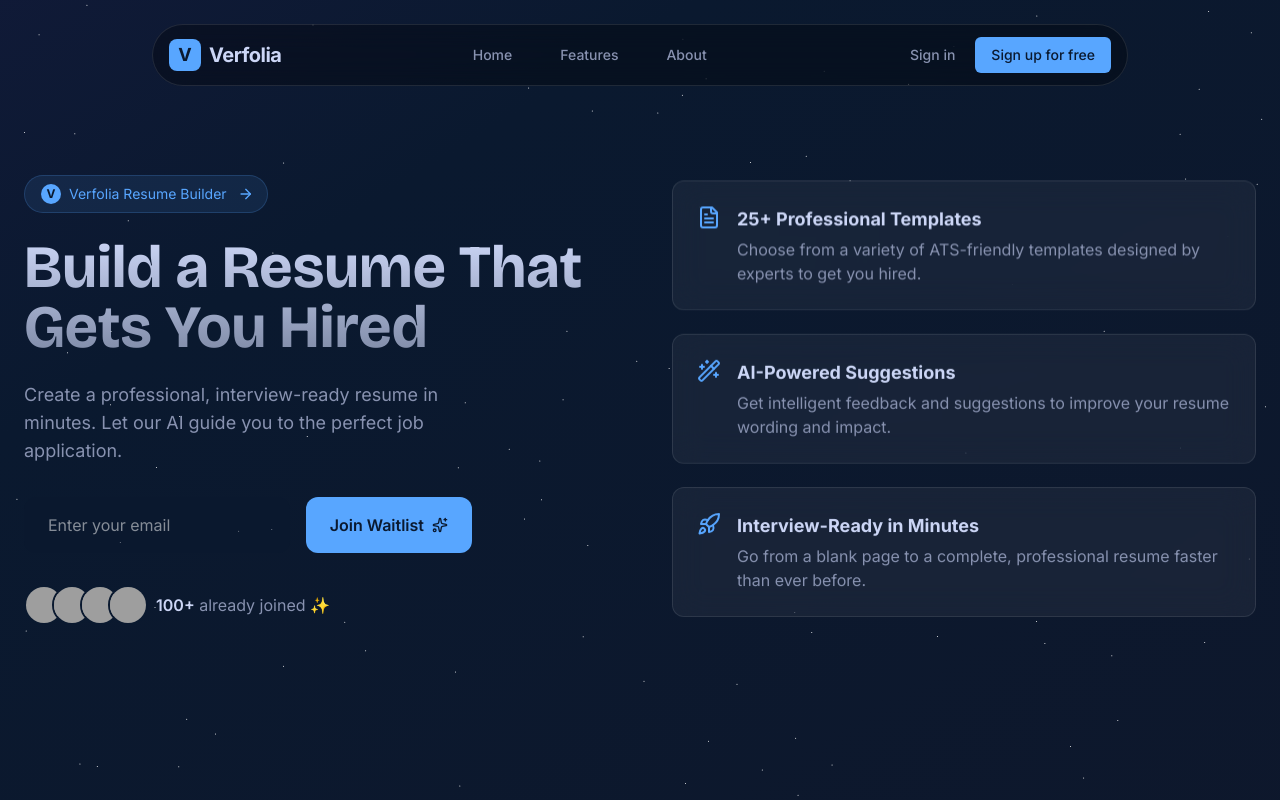
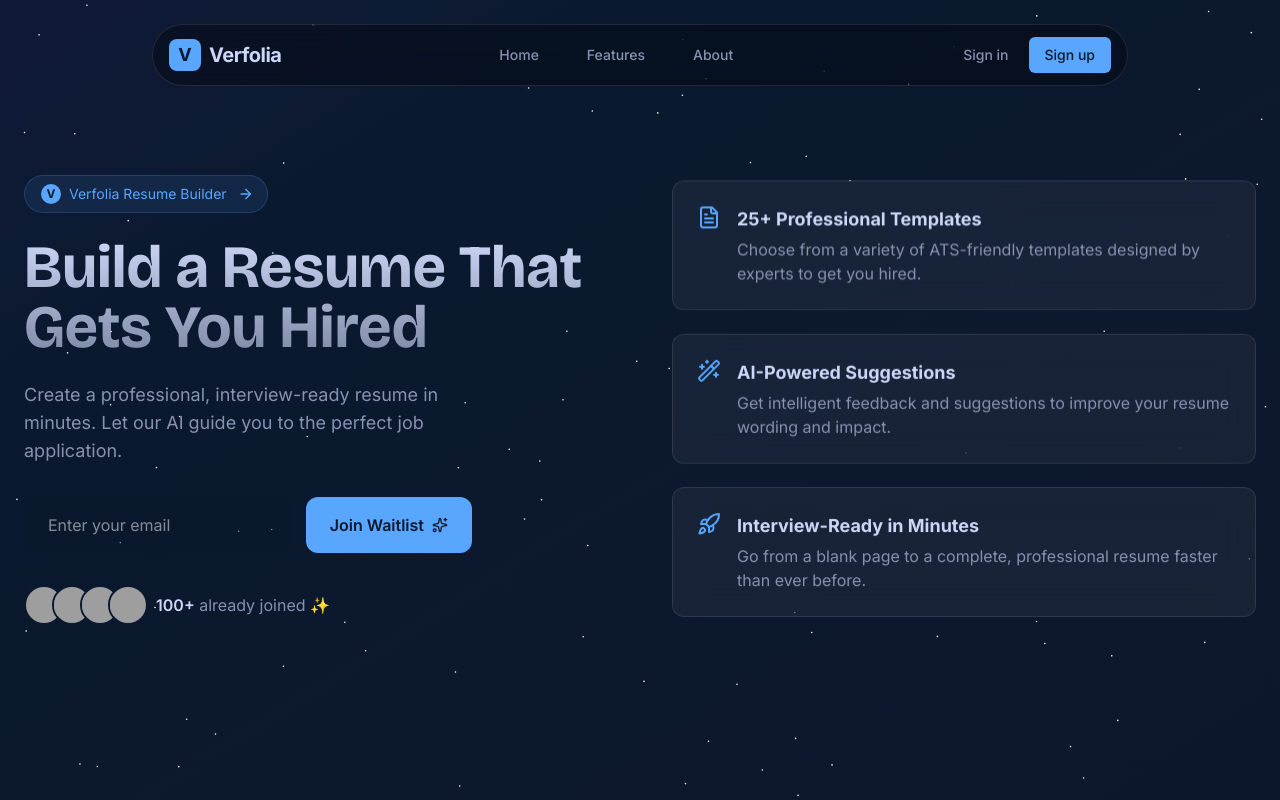
Before and after one commit to BhumiZalte12/Waitlist-verfolia, a Next.js app: page / in a window 1280 px wide. Built offline with nearby package versions, Linux system fonts and the light colour scheme; grey boxes are pictures that could not be loaded.

Commit message:
layout changed

```diff
--- a/src/app/layout.tsx
+++ b/src/app/layout.tsx
@@ -3,13 +3,13 @@ import type { Metadata } from 'next';
 import { Inter } from 'next/font/google';
 import './globals.css';
 import { ThemeProvider } from '@/components/ui/theme-provider';
-import Navbar from '@/components/navbar';
+import Navbar from '@/components/navbar'; // Import the Navbar
 
 const inter = Inter({ subsets: ['latin'] });
 
 export const metadata: Metadata = {
-  title: 'Join The Waitlist!',
-  description: 'Get early access to our new platform.',
+  title: 'Verfolia - Join the Waitlist',
+  description: 'The best way to build your resume.',
 };
 
 export default function RootLayout({
@@ -22,11 +22,11 @@ export default function RootLayout({
       <body className={inter.className}>
         <ThemeProvider
           attribute="class"
-          defaultTheme="dark" // Set default theme to dark
+          defaultTheme="dark"
           enableSystem
           disableTransitionOnChange
         >
-          <Navbar />
+          <Navbar /> {/* This is the correct placement */}
           {children}
         </ThemeProvider>
       </body>
--- a/src/components/navbar.tsx
+++ b/src/components/navbar.tsx
@@ -6,18 +6,14 @@ import Link from "next/link";
 import { motion } from "framer-motion";
 import { Menu, X } from "lucide-react";
 
-// NOTE: The 'useAuth' import has been removed.
-
 const navigationLinks = [
   { href: "/", label: "Home" },
-  { href: "#features", label: "Features" },
-  { href: "#about", label: "About" },
+  { href: "/", label: "Features" },
+  { href: "/", label: "About" },
 ];
 
 export default function Navbar() {
   const [mobileMenuOpen, setMobileMenuOpen] = useState(false);
-
-  // NOTE: All authentication state and logic have been removed.
 
   return (
     <>
@@ -47,7 +43,8 @@ export default function Navbar() {
             <div className="hidden md:flex items-center space-x-6 mx-auto">
               {navigationLinks.map((link) => (
                 <Link
-                  key={link.href}
+                  // FIX: Changed key from link.href to the unique link.label
+                  key={link.label}
                   href={link.href}
                   className="px-3 py-2 rounded-md text-muted-foreground hover:text-foreground transition-colors duration-200 text-sm font-medium"
                 >
@@ -59,16 +56,16 @@ export default function Navbar() {
             {/* Right Side Actions - Static */}
             <div className="hidden md:flex items-center space-x-2">
               <Link
-                href="/login"
+                href="/"
                 className="px-3 py-2 rounded-md text-muted-foreground hover:text-foreground transition-colors duration-200 text-sm font-medium"
               >
                 Sign in
               </Link>
               <Link
-                href="/login"
+                href="/"
                 className="px-4 py-2 rounded-md bg-primary text-primary-foreground hover:bg-primary/90 transition-colors duration-200 text-sm font-medium"
               >
-                Sign up for free
+                Sign up
               </Link>
             </div>
 
@@ -106,14 +103,23 @@ export default function Navbar() {
 
             <nav className="flex-1 flex flex-col justify-center items-center space-y-8">
               {navigationLinks.map((link) => (
-                <Link key={link.href} href={link.href} onClick={() => setMobileMenuOpen(false)} className="block text-2xl font-semibold text-foreground">
+                <Link
+                  // FIX: Changed key from link.href to the unique link.label
+                  key={link.label}
+                  href={link.href}
+                  onClick={() => setMobileMenuOpen(false)}
+                  className="block text-2xl font-semibold text-foreground"
+                >
                   {link.label}
                 </Link>
               ))}
             </nav>
 
             <div className="p-6">
-              <Link href="/login" onClick={() => setMobileMenuOpen(false)} className="block w-full py-3 text-center bg-primary text-primary-foreground rounded-md text-lg font-semibold hover:bg-primary/90 transition-colors">
+              <Link
+                href="/"
+                onClick={() => setMobileMenuOpen(false)}
+                className="block w-full py-3 text-center bg-primary text-primary-foreground rounded-md text-lg font-semibold hover:bg-primary/90 transition-colors">
                 Sign up
               </Link>
             </div>
--- a/src/components/ui/particles.tsx
+++ b/src/components/ui/particles.tsx
@@ -27,7 +27,7 @@ export function Particles({
 
     const properties = {
       particleColor: color,
-      particleRadius: 0.5,
+      particleRadius: 0.8,
       particleCount: quantity,
       particleMaxVelocity: 0.1,
     };
```
